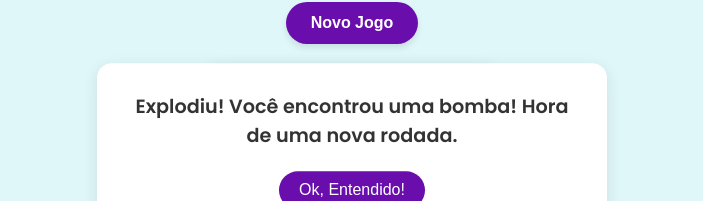
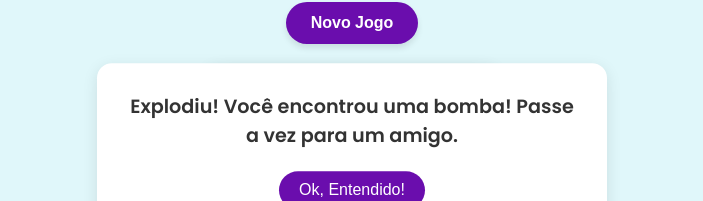
Before and after one commit to dennysp744-sudo/Campominadofameac_index.html, a plain HTML site: page index.html in a window 1280 px wide. Both pictures are taken after a click on the element 532 px from the left and 349 px from the top of the page. Shown: the part 249-450 px from the top of the page, without its empty margins (288-991 px from the left). Drawn offline with Linux system fonts and the light colour scheme.

Commit message:
Update index.html
passe a vez para um colega

```diff
--- a/index.html
+++ b/index.html
@@ -233,7 +233,7 @@
       if (bombs.includes(index)) {
         cell.classList.add("bomb");
         cell.textContent = "💣";
-        showQuestion("Explodiu! Você encontrou uma bomba! Hora de uma nova rodada.");
+        showQuestion("Explodiu! Você encontrou uma bomba! Passe a vez para um amigo.");
         gameActive = false;
         return;
       }
```
